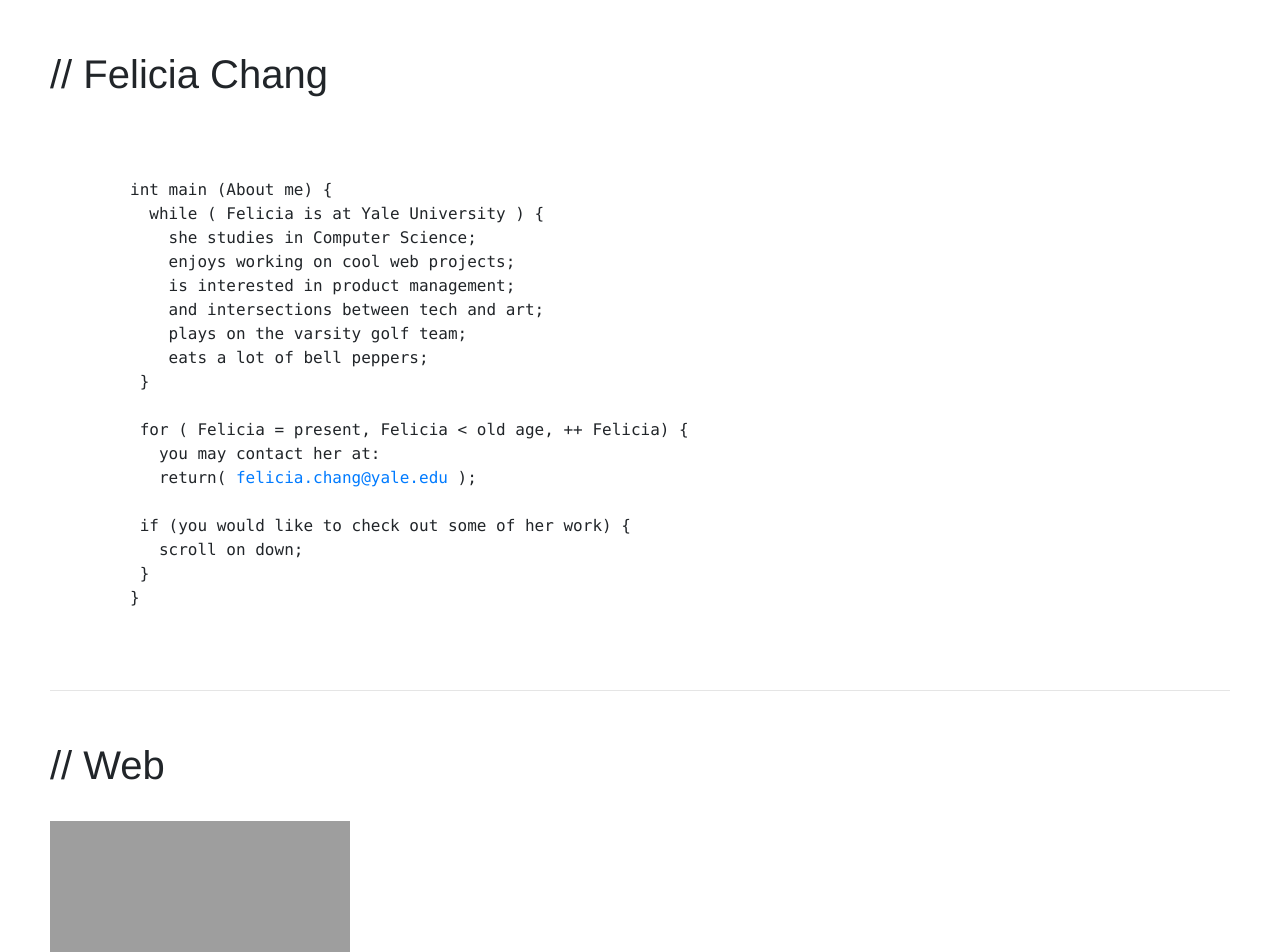
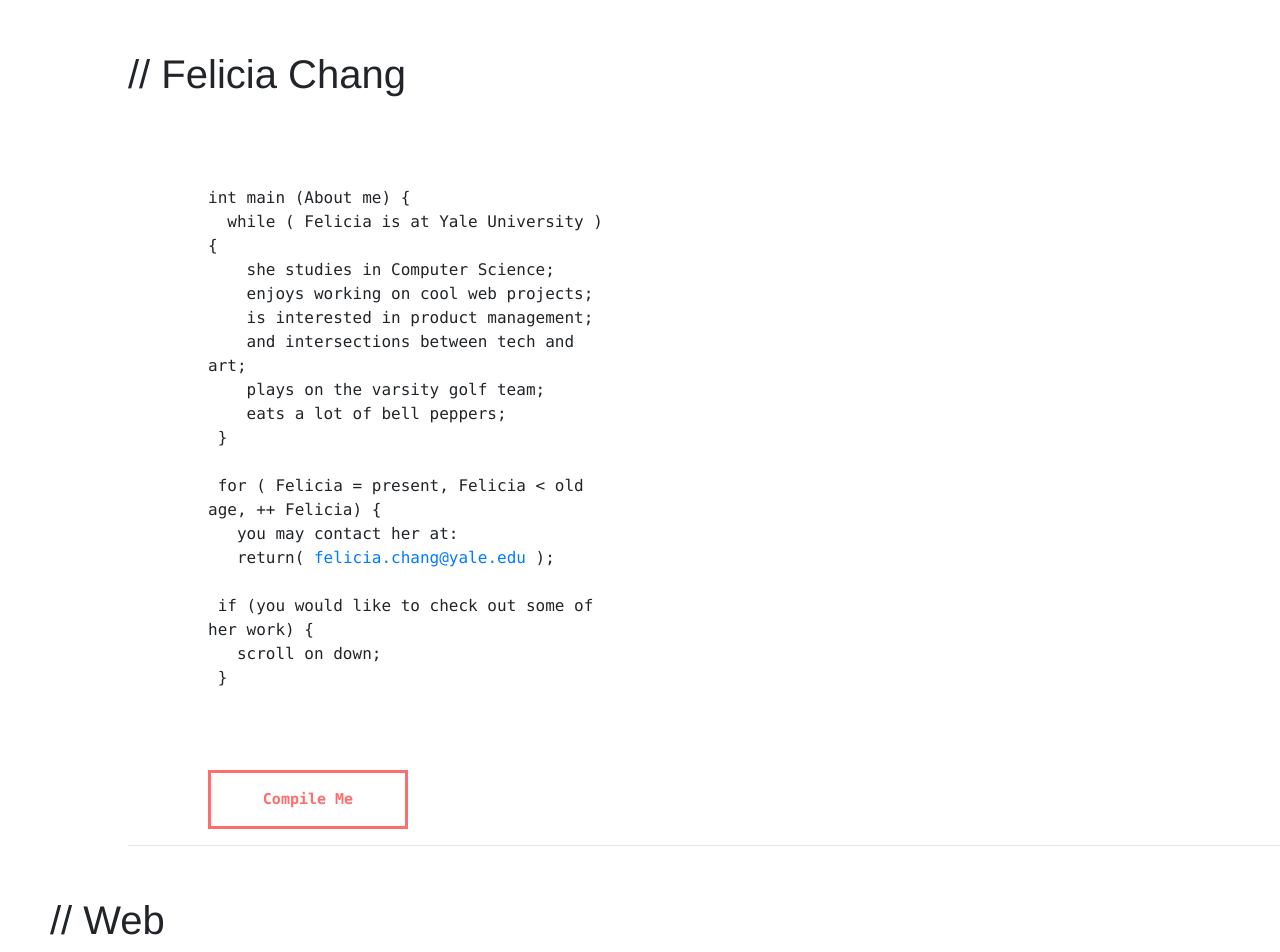
Before and after one commit to feliciachang/Felsite, a React (Create React App) app: page / in a window 1280 px wide. Shown: the top 952 px of the page. Built offline with nearby package versions, Linux system fonts and the light colour scheme; grey boxes are pictures that could not be loaded.

Commit message:
adding compile functionality

```diff
--- a/src/experience/experience.js
+++ b/src/experience/experience.js
@@ -1,43 +1,49 @@
-import React, {Component} from 'react';
-import { Row, Col } from 'reactstrap';
+import React, { Component } from "react";
+import { Row, Col } from "reactstrap";
 
 var divStyle = {
   margin: "50px",
-    font: 'Helvetica'
-}
+  font: "Helvetica"
+};
 var bodyStyle = {
   margin: "80px"
-}
+};
 
 class Experience extends Component {
   render() {
     return (
-      <div style = {divStyle}>
-        <header >
+      <div style={divStyle}>
+        <header>
           <h1>{"// Experience"} </h1>
         </header>
-        <br></br>
-        <div >
-            <br></br>
-            <h3> MeridianLink:  Management Intern </h3>
-            <p> Feb 2019 - Now</p>
-            <br></br>
-            <h3> Conservify Frontend:  Software Engineer Intern </h3>
+        <br />
+        <div>
+          <br />
+          <h3> Thinkspaces: Cofounder</h3>
+          <p> Sept 2017 - Now</p>
+          <br />
+          <h3> Conservify Frontend: Software Engineer Intern </h3>
           <p> Dec 2018 - Now </p>
-            <br></br>
-            <h3> Weibo:  User Interface Design Intern </h3>
+          <br />
+          <h3> Weibo: User Interface Design Intern </h3>
           <p> June 2018 - Aug 2018 </p>
-            <br></br>
-            <h3> Tsai City Center for Innovation:  Student Ambassador </h3>
+          <br />
+          <h3> Tsai City Center for Innovation: Student Ambassador </h3>
           <p> Nov 2017 - Oct 2018 </p>
-            <br></br>
-            <p> For more details or to connect, find me on
-            <a href = "https://www.linkedin.com/in/felicia-chang-20666112a/"> Linkedin </a></p>
+          <br />
+          <p>
+            {" "}
+            For more details or to connect, find me on
+            <a href="https://www.linkedin.com/in/felicia-chang-20666112a/">
+              {" "}
+              Linkedin{" "}
+            </a>
+          </p>
         </div>
-        <br></br>
-        <br></br>
+        <br />
+        <br />
 
-        <hr></hr>
+        <hr />
       </div>
     );
   }
--- /dev/null
+++ b/src/home/home.css
@@ -0,0 +1,23 @@
+.compile-button {
+  width: 200px;
+  border-style: solid;
+  border-width: 3px;
+  border-color: #ff6e6e;
+  color: #ff6e6e;
+  font-weight: bold;
+  font-size: 15px;
+  text-align: center;
+  padding-top: 15px;
+  padding-bottom: 15px;
+  margin-top: 10px;
+  margin-left: 80px;
+}
+
+.compile-button:hover {
+  box-shadow: 5px 5px;
+}
+
+.image-container img {
+  max-width: 700px;
+  max-height: 700px;
+}
--- a/src/home/home.js
+++ b/src/home/home.js
@@ -1,58 +1,98 @@
-import React, {Component} from 'react';
+import React, { Component } from "react";
+import { Row, Col } from "reactstrap";
+import "./home.css";
 
 var divStyle = {
-    margin: "50px"
-}
+  marginTop: 50,
+  paddingLeft: "10%"
+};
 var bodyStyle = {
   margin: "80px"
+};
+
+const TogglePhoto = show => {
+  console.log(show);
+  if (show) {
+    return <img src="https://felswebsite.s3.amazonaws.com/IMG_2949.GIF" />;
+  } else {
+    return <div />;
   }
+};
 
 class AboutMe extends Component {
+  state = {
+    compile: false
+  };
+
   render() {
+    console.log(this.state.compile);
     return (
-      <div style = {divStyle}>
-        <header >
+      <div style={divStyle}>
+        <header>
           <h1>{"// Felicia Chang "}</h1>
         </header>
-        <p style = {bodyStyle}>
+        <Row>
+          <Col>
+            <p style={bodyStyle}>
               {"int main (About me) {"}
-            <br></br>
+              <br />
               &emsp; {"while ( Felicia is at Yale University ) {"}
-            <br></br>
+              <br />
               &emsp;&emsp;&emsp; {"she studies in Computer Science;"}
-            <br></br>
+              <br />
               &emsp;&emsp;&emsp; {"enjoys working on cool web projects;"}
-            <br></br>
+              <br />
               &emsp;&emsp;&emsp; {"is interested in product management;"}
-            <br></br>
+              <br />
               &emsp;&emsp;&emsp; {"and intersections between tech and art;"}
-            <br></br>
+              <br />
               &emsp;&emsp;&emsp; {"plays on the varsity golf team;"}
-            <br></br>
+              <br />
               &emsp;&emsp;&emsp; {"eats a lot of bell peppers;"}
-            <br></br>
+              <br />
               &emsp;{"}"}
-            <br></br>
-            <br></br>
-            &emsp;{"for ( Felicia = present, Felicia < old age, ++ Felicia) {"}
-            <br></br>
+              <br />
+              <br />
+              &emsp;
+              {"for ( Felicia = present, Felicia < old age, ++ Felicia) {"}
+              <br />
               &emsp;&emsp;&emsp;{"you may contact her at:"}
-            <br></br>
+              <br />
               &emsp;&emsp;&emsp;{"return("}
-            <a href = "mailto:felicia.chang@yale.edu"> felicia.chang@yale.edu </a>
+              <a href="mailto:felicia.chang@yale.edu">
+                {" "}
+                felicia.chang@yale.edu{" "}
+              </a>
               {");"}
-            <br></br>
-            <br></br>
+              <br />
+              <br />
               &emsp;{"if (you would like to check out some of her work) {"}
-            <br></br>
+              <br />
               &emsp;&emsp;&emsp;{"scroll on down;"}
-            <br></br>
+              <br />
               &emsp;{"}"}
-            <br></br>
-            {"}"}
-            <br></br>
+              <br />
             </p>
-        <hr></hr>
+            <div
+              className="compile-button"
+              onClick={() => {
+                this.setState({ compile: !this.state.compile });
+              }}
+            >
+              Compile Me
+            </div>
+          </Col>
+          <Col>
+            {this.state.compile ? (
+              <div className="image-container">
+                <img src="https://felswebsite.s3.amazonaws.com/IMG_2949.GIF" />
+              </div>
+            ) : (
+              <div />
+            )}
+          </Col>
+        </Row>
+        <hr />
       </div>
     );
   }
```
Also changed, not shown: public/index.html (renamed from index.html). Lines whose indentation alone changed are shown as unchanged.
